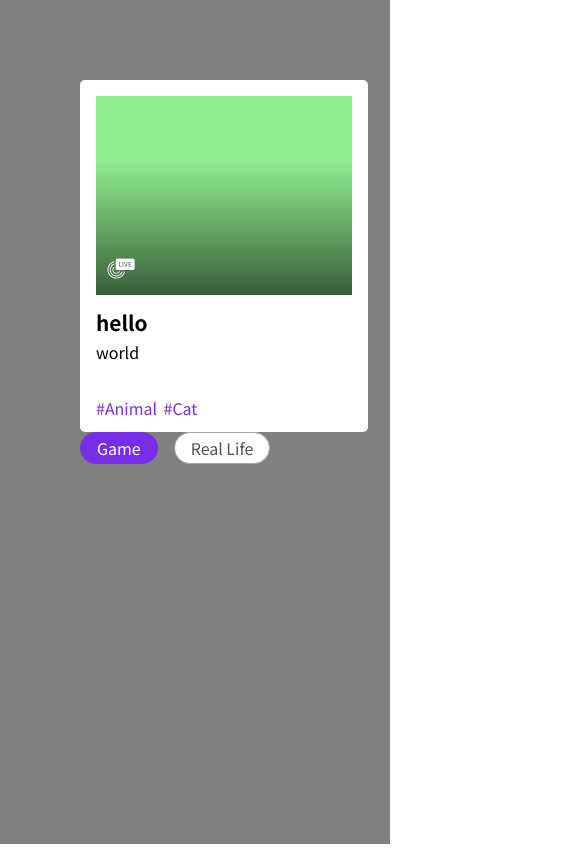
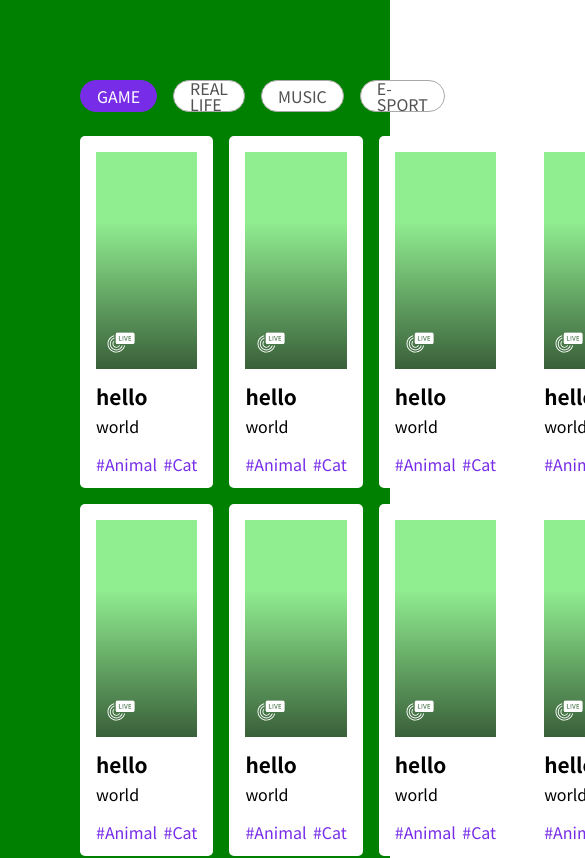
Before and after one commit to we-sopt-together-twitch/frontend, a React (Create React App) app: page /test/tekiter in a window 390 px wide. Shown: the top 858 px of the page, 585 px wide, since content can reach past the window. Built offline with nearby package versions, Linux system fonts and the light colour scheme.

Commit message:
feat: 라이브 탐색 레이아웃 추가와 반응형 함수 추가

```diff
--- a/src/components/browseLiveChannels/BroadcastCard/BroadcastCard.tsx
+++ b/src/components/browseLiveChannels/BroadcastCard/BroadcastCard.tsx
@@ -35,7 +35,7 @@ const StyledBroadcastCard = styled.div`
 
 const BroadcastLiveThumbnail = styled(LiveThumbnail)`
   width: 100%;
-  height: 8rem;
+  height: 100%;
 
   flex-grow: 1;
 `;
--- /dev/null
+++ b/src/components/browseLiveChannels/BrowseLiveChannels.tsx
@@ -0,0 +1,26 @@
+import { useState } from "react";
+import { BroadcastCard } from "./BroadcastCard";
+import { CategoryTab, CategoryTabItem } from "./CategoryTab";
+import { BrowseLiveChannelsLayout } from "./Layout";
+
+export function BrowseLiveChannels() {
+  const [selectedTab, setSelectedTab] = useState("game");
+
+  const renderedCards = [...new Array(10)].map((_, idx) => (
+    <BroadcastCard key={idx} title="hello" summary="world" tags={["#Animal", "#Cat"]} />
+  ));
+
+  return (
+    <BrowseLiveChannelsLayout
+      tab={
+        <CategoryTab value={selectedTab} onChange={(e, val) => setSelectedTab(val)}>
+          <CategoryTabItem label="GAME" value="game" />
+          <CategoryTabItem label="REAL LIFE" value="real-life" />
+          <CategoryTabItem label="MUSIC" value="music" />
+          <CategoryTabItem label="E-SPORT" value="e-sport" />
+        </CategoryTab>
+      }
+      cards={renderedCards}
+    />
+  );
+}
--- /dev/null
+++ b/src/components/browseLiveChannels/Layout.tsx
@@ -0,0 +1,39 @@
+import { ReactNode } from "react";
+import styled from "styled-components";
+
+interface BrowseLiveChannelsLayoutProps {
+  tab: ReactNode;
+  cards: ReactNode;
+}
+
+export function BrowseLiveChannelsLayout(props: BrowseLiveChannelsLayoutProps) {
+  const { tab, cards } = props;
+
+  return (
+    <OuterBox>
+      <TabSlot>{tab}</TabSlot>
+      <CardsSlot>{cards}</CardsSlot>
+    </OuterBox>
+  );
+}
+
+const OuterBox = styled.div``;
+
+const TabSlot = styled.div`
+  margin-bottom: 1.5em;
+`;
+
+const CardsSlot = styled.div`
+  display: grid;
+  width: 100%;
+  height: fit-content;
+
+  grid-template-columns: repeat(4, 1fr);
+  row-gap: 1rem;
+  column-gap: 1rem;
+  grid-auto-flow: row;
+
+  & > * {
+    height: 22rem;
+  }
+`;
--- a/src/pages/testPages/Tekiter.tsx
+++ b/src/pages/testPages/Tekiter.tsx
@@ -1,32 +1,27 @@
-import { useState } from "react";
 import styled from "styled-components";
-import { BroadcastCard } from "../../components/browseLiveChannels/BroadcastCard";
-import { CategoryTab, CategoryTabItem } from "../../components/browseLiveChannels/CategoryTab";
+import { BrowseLiveChannels } from "../../components/browseLiveChannels/BrowseLiveChannels";
+import { displaySize, SwitchDisplay } from "../../styles/responsive";
 
 export function TekiterTestPage() {
-  const [tabValue, setTabValue] = useState("game");
-
   return (
     <Background>
-      <Slot>
-        <BroadcastCard title="hello" summary="world" tags={["#Animal", "#Cat"]} />
-      </Slot>
-      <CategoryTab value={tabValue} onChange={(e, val) => setTabValue(val)}>
-        <CategoryTabItem label="Game" value="game" />
-        <CategoryTabItem label="Real Life" value="IRL" />
-      </CategoryTab>
+      <BrowseLiveChannels />
+      <SwitchDisplay desktop={<p>Desktop</p>} mobile={<p>Mobile</p>} tablet={<p>Tablet</p>} />
     </Background>
   );
 }
-
-const Slot = styled.div`
-  width: 18rem;
-  height: 22rem;
-`;
 
 const Background = styled.div`
   background-color: gray;
 
   padding: 5em;
   min-height: 100vh;
+
+  ${displaySize("tablet")} {
+    background-color: yellow;
+  }
+
+  ${displaySize("mobile")} {
+    background-color: green;
+  }
 `;
--- /dev/null
+++ b/src/styles/responsive.tsx
@@ -0,0 +1,71 @@
+import { ReactElement, useEffect, useState } from "react";
+
+const breakpoints = {
+  mobile: "768px",
+  tablet: "1023px",
+  desktop: null,
+};
+
+function buildMediaQuery(maxWidth: string | null): string {
+  if (!maxWidth) {
+    return `screen`;
+  }
+  return `screen and (max-width: ${maxWidth + ""})`;
+}
+
+function matchSize(device: BreakpointNames): boolean {
+  return !!window.matchMedia(buildMediaQuery(breakpoints[device])).matches;
+}
+
+type BreakpointNames = keyof typeof breakpoints;
+
+/**
+ * styled-components 안에 넣어 사용하는
+ * @param device 대상 디바이스 사이즈
+ */
+export function displaySize(device: BreakpointNames) {
+  return `@media ${buildMediaQuery(breakpoints[device])}`;
+}
+
+interface SwitchDisplayProps {
+  desktop: ReactElement;
+  tablet?: ReactElement;
+  mobile?: ReactElement;
+}
+
+export function SwitchDisplay(props: SwitchDisplayProps): ReactElement {
+  const display = useDisplaySizeChange();
+
+  if (props.mobile && display.size === "mobile") {
+    return props.mobile;
+  }
+  if (props.tablet && display.size === "tablet") {
+    {
+      return props.tablet;
+    }
+  }
+  return props.desktop;
+}
+
+export function useDisplaySizeChange() {
+  const [display, setDisplay] = useState<BreakpointNames>("desktop");
+
+  useEffect(() => {
+    function handler() {
+      if (matchSize("mobile")) {
+        setDisplay("mobile");
+      } else if (matchSize("tablet")) {
+        setDisplay("tablet");
+      } else {
+        setDisplay("desktop");
+      }
+    }
+
+    window.addEventListener("resize", handler);
+    return () => {
+      window.removeEventListener("resize", handler);
+    };
+  }, []);
+
+  return { size: display };
+}
```
